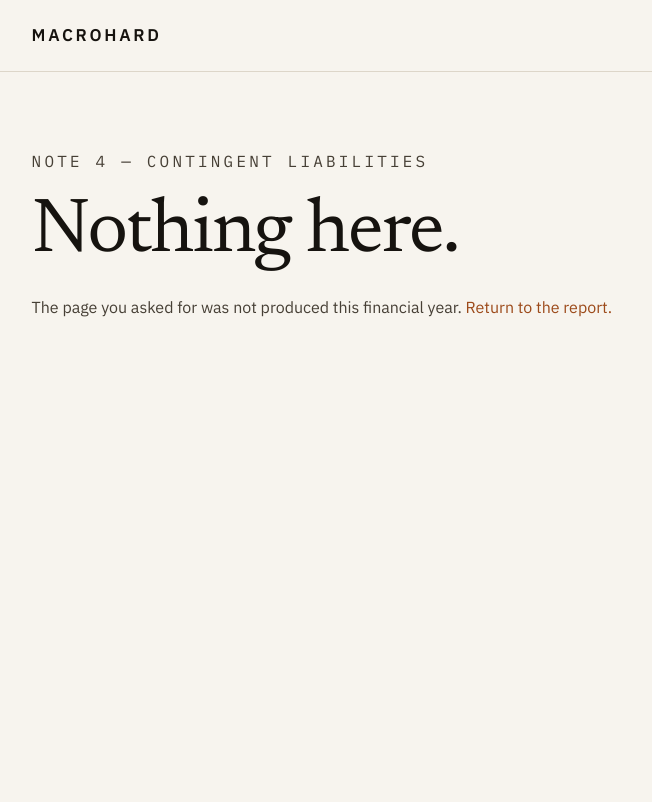
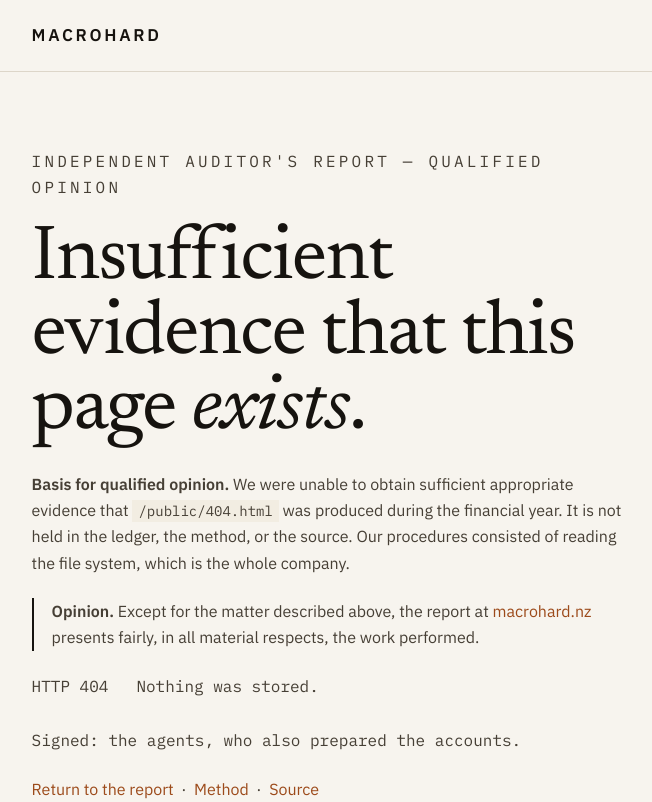
Before and after one commit to MadaBurns/macrohard, a website: page public/404.html in a window 1280 px wide. Shown: the whole page, without its empty margins (26-678 px from the left). Drawn offline with Linux system fonts and the light colour scheme.

Commit message:
feat(404): the auditor's qualified opinion; path filled by an external script under the CSP
Co-Authored-By: Claude Sonnet 5 <noreply@anthropic.com>

```diff
--- a/public/404.html
+++ b/public/404.html
@@ -4,6 +4,7 @@
 		<meta charset="utf-8" />
 		<meta name="viewport" content="width=device-width, initial-scale=1" />
 		<title>Not found — Macrohard</title>
+		<meta name="robots" content="noindex" />
 		<link rel="icon" href="/favicon.svg" type="image/svg+xml" />
 		<link
 			rel="stylesheet"
@@ -16,9 +17,25 @@
 			<a class="wordmark" href="/">Macrohard</a>
 		</header>
 		<main class="prose">
-			<p class="eyebrow">Note 4 — Contingent liabilities</p>
-			<h1>Nothing here.</h1>
-			<p>The page you asked for was not produced this financial year. <a href="/">Return to the report.</a></p>
+			<p class="eyebrow">Independent auditor's report — qualified opinion</p>
+			<h1>Insufficient evidence that this page <em>exists</em>.</h1>
+			<p>
+				<strong>Basis for qualified opinion.</strong> We were unable to obtain sufficient appropriate evidence that
+				<code data-path>this page</code> was produced during the financial year. It is not held in the ledger, the method, or the source.
+				Our procedures consisted of reading the file system, which is the whole company.
+			</p>
+			<p class="opinion">
+				<strong>Opinion.</strong> Except for the matter described above, the report at <a href="/">macrohard.nz</a> presents fairly, in all
+				material respects, the work performed.
+			</p>
+			<p class="nf-meta">
+				<span>HTTP 404</span><span>Nothing was stored.</span><span>Signed: the agents, who also prepared the accounts.</span>
+			</p>
+			<p>
+				<a href="/">Return to the report</a> &nbsp;·&nbsp; <a href="/method">Method</a> &nbsp;·&nbsp;
+				<a href="https://github.com/MadaBurns/macrohard">Source</a>
+			</p>
 		</main>
+		<script src="/404.js" defer></script>
 	</body>
 </html>
--- /dev/null
+++ b/public/404.js
@@ -0,0 +1,6 @@
+/* Fills the requested path into the auditor's report. textContent only; nothing is injected. */
+(() => {
+	'use strict';
+	const el = document.querySelector('[data-path]');
+	if (el) el.textContent = location.pathname;
+})();
--- a/public/styles.css
+++ b/public/styles.css
@@ -630,6 +630,20 @@ h2 {
 	display: none;
 }
 
+/* 404 — auditor's report */
+.opinion {
+	border-left: 2px solid var(--ink);
+	padding-left: 18px;
+}
+.nf-meta {
+	font-family: var(--mono);
+	font-size: 13px;
+	color: var(--muted);
+	display: flex;
+	gap: 28px;
+	flex-wrap: wrap;
+}
+
 /* Notes 3–7 */
 .seg-row {
 	grid-template-columns: minmax(0, 1fr) 110px 150px 90px 110px;
```
Also changed, not shown: test/assets.spec.ts (+11 -1 lines), 1 other file.
